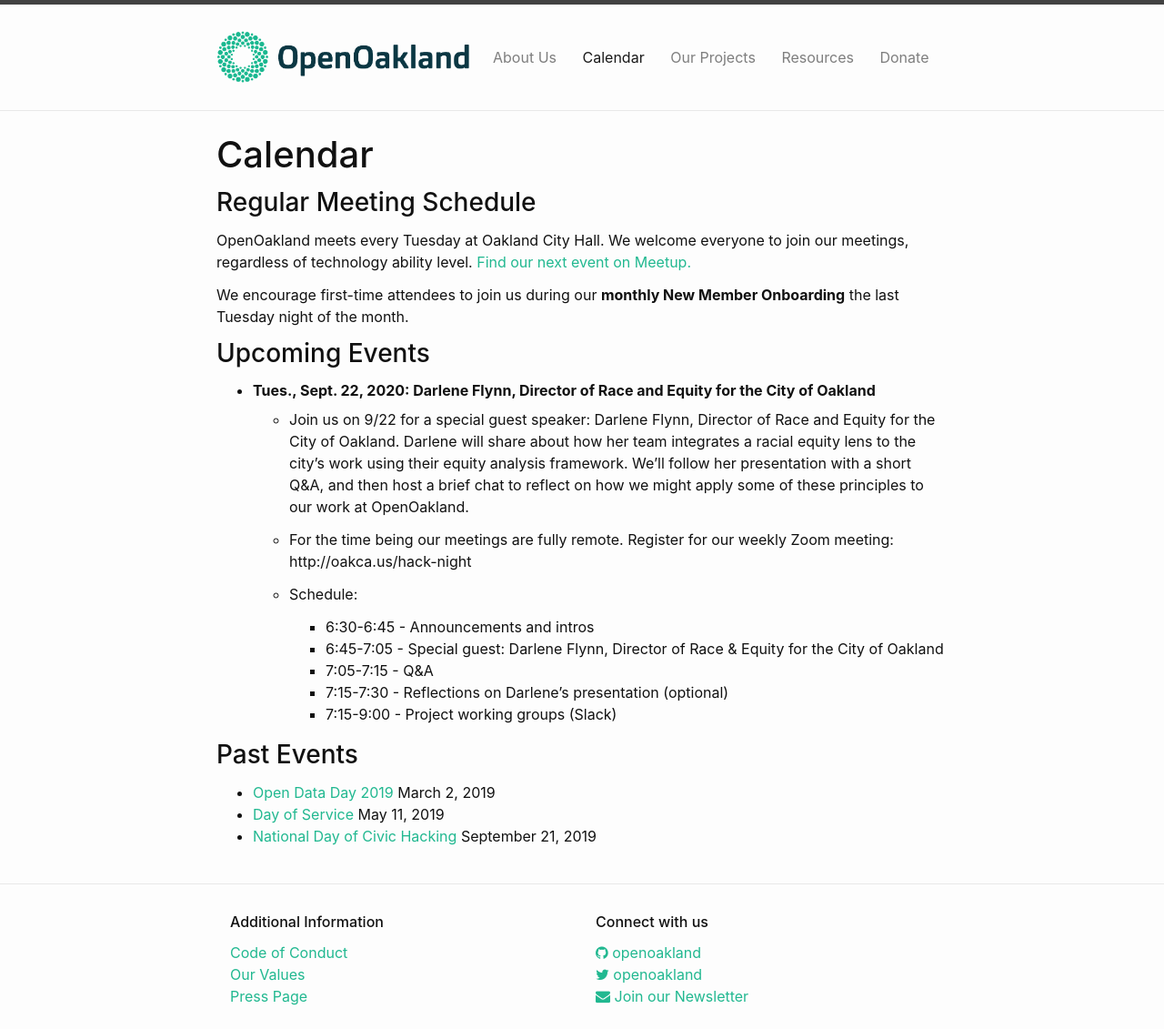
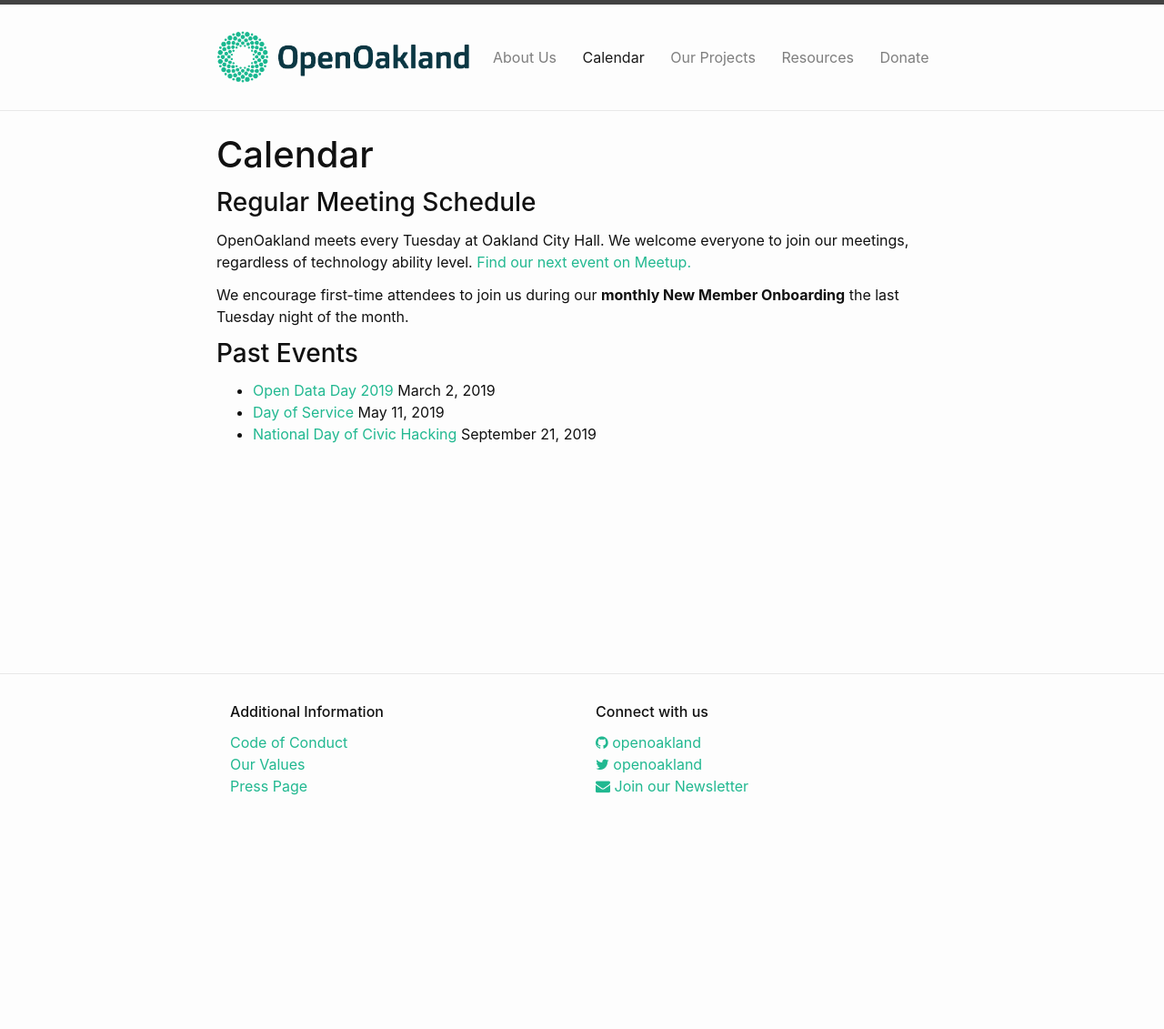
Before and after one commit to openoakland/openoakland.org, a Jekyll site: the page built from src/calendar.md, in a window 1280 px wide. Shown: the whole page at 91% size. Built offline with Jekyll 4.4.1, drawn with Linux system fonts in a browser that asks for light colours; after the commit the page ends 900 px from its top, so only the background shows below that.

Commit message:
deleted Darlene's event

```diff
--- a/src/calendar.md
+++ b/src/calendar.md
@@ -12,21 +12,6 @@
 
 We encourage first-time attendees to join us during our **monthly New Member Onboarding** the last Tuesday night of the month.
 
-### Upcoming Events
-
-- **Tues., Sept. 22, 2020: Darlene Flynn, Director of Race and Equity for the City of Oakland**
-	- Join us on 9/22 for a special guest speaker: Darlene Flynn, Director of Race and Equity for the City of Oakland. Darlene will share about how her team integrates a racial equity lens to the city’s work using their equity analysis framework. We’ll follow her presentation with a short Q&A, and then host a brief chat to reflect on how we might apply some of these principles to our work at OpenOakland.
-
-	- For the time being our meetings are fully remote. Register for our weekly Zoom meeting: http://oakca.us/hack-night
-
-	- Schedule:
-		- 6:30-6:45 - Announcements and intros
-		- 6:45-7:05 - Special guest: Darlene Flynn, Director of Race & Equity for the City of Oakland
-		- 7:05-7:15 - Q&A
-		- 7:15-7:30 - Reflections on Darlene’s presentation (optional)
-		- 7:15-9:00 - Project working groups (Slack)
-
-
 ### Past Events
 
 - [Open Data Day 2019](https://www.meetup.com/OpenOakland/events/258831439/){:target="\_blank"} March 2, 2019
```
